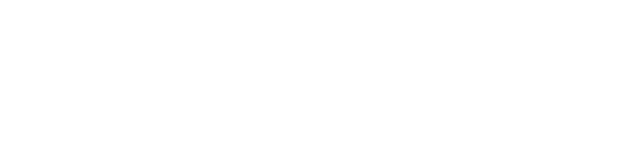
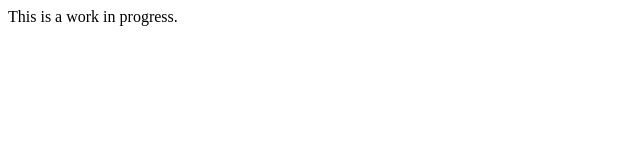
Before and after one commit to HamburgerFrosting/IUDemoTest, a plain HTML site: page chatlist.html in a window 1280 px wide. Shown: the whole page, without its empty margins (0-640 px from the left). Drawn offline with Linux system fonts and the light colour scheme.

Commit message:
Update chatlist.html

```diff
--- a/chatlist.html
+++ b/chatlist.html
@@ -3,5 +3,6 @@
 <head>
 </head>
 <body>
+  This is a work in progress.
 </body>
 </html>
```
